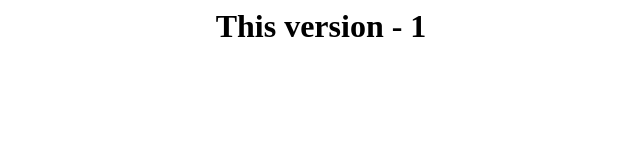
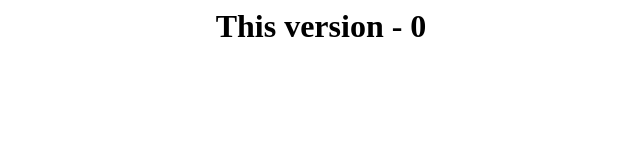
Before and after one commit to hsmailhari/terraform-rolling, a plain HTML site: page index.html in a window 1280 px wide. Shown: the full height of the page, 319-959 px from the left. Drawn offline with Linux system fonts and the light colour scheme.

Commit message:
Update index.html

```diff
--- a/index.html
+++ b/index.html
@@ -1,5 +1,5 @@
 <html>
  <center>
-   <h1>This version - 1 </h1>
+   <h1>This version - 0 </h1>
  <center>
 </html>
```
